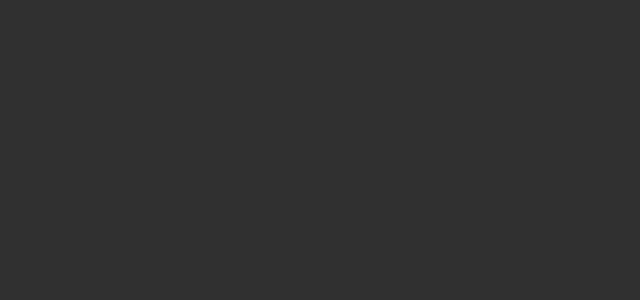
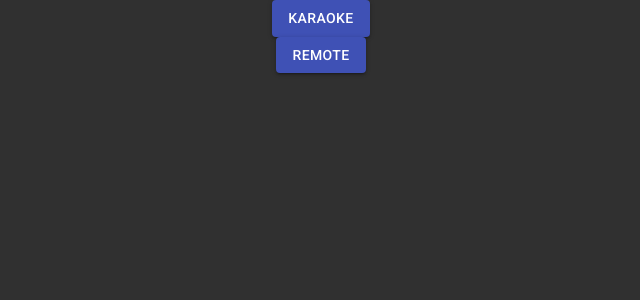
Before and after one commit to karmeleon/karaoke, a React (Create React App) app in the folder frontend/: page / in a window 1280 px wide. Shown: the top 300 px of the page, without its empty margins (319-959 px from the left). Built offline with nearby package versions, Linux system fonts and the light colour scheme.

Commit message:
add basic landing page

```diff
--- a/frontend/src/components/App/App.tsx
+++ b/frontend/src/components/App/App.tsx
@@ -1,7 +1,10 @@
+import Button from '@material-ui/core/Button';
 import CssBaseline from '@material-ui/core/CssBaseline';
 import { createMuiTheme, MuiThemeProvider } from '@material-ui/core/styles';
-import React, { FC } from 'react';
-import { BrowserRouter as Router, Link, Route } from 'react-router-dom';
+import Grid from '@material-ui/core/Grid';
+import React, { FC, useState } from 'react';
+import { BrowserRouter as Router, Link, Route, Redirect } from 'react-router-dom';
+
 import KaraokeBase from '../KaraokeBase';
 import RemoteBase from '../RemoteBase';
 
@@ -12,10 +15,45 @@
 	typography: { useNextVariants: true },
 });
 
-const App: FC<{}> = () => <MuiThemeProvider theme={theme}><CssBaseline />
+const AppSelector: FC<{}> = () => {
+	const [redirectUrl, setRedirectUrl] = useState<string | null>(null);
+
+	if (redirectUrl !== null) {
+		return <Redirect push to={redirectUrl} />
+	}
+
+	return (
+		<Grid container direction="column" justify="center" alignItems="center">
+			<Grid item xs={3}>
+				<Button
+					onClick={() => setRedirectUrl('/karaoke')}
+					color="primary"
+					variant="contained"
+					fullWidth
+				>
+					Karaoke
+				</Button>
+			</Grid>
+			<Grid item xs={3}>
+				<Button
+					onClick={() => setRedirectUrl('/remote')}
+					color="primary"
+					variant="contained"
+					fullWidth
+				>
+					Remote
+				</Button>
+			</Grid>
+		</Grid>
+	);
+};
+
+const App: FC<{}> = () =>
+<MuiThemeProvider theme={theme}><CssBaseline />
 	<Router>
 		<Route path="/remote" component={RemoteBase} />
 		<Route path="/karaoke" component={KaraokeBase} />
+		<Route path="/" exact component={AppSelector} />
 	</Router>
 </MuiThemeProvider>;
 
```
